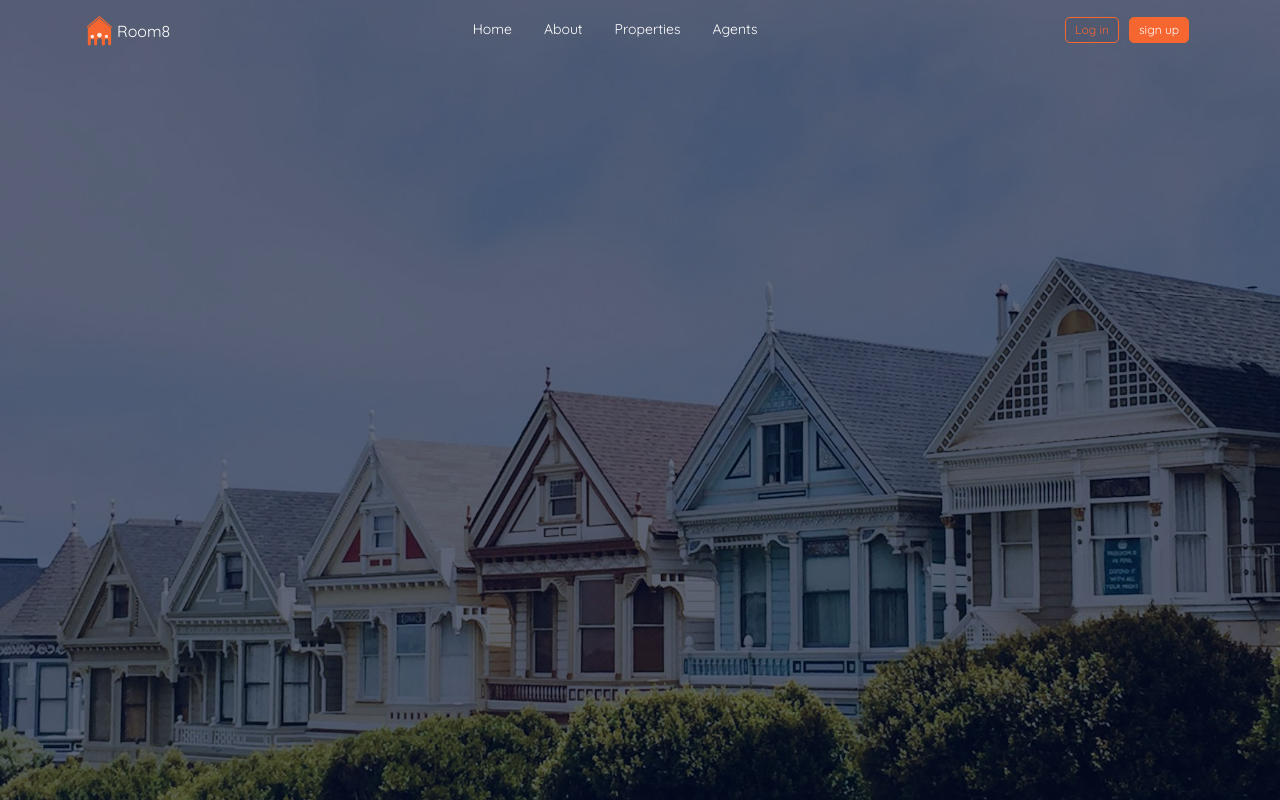
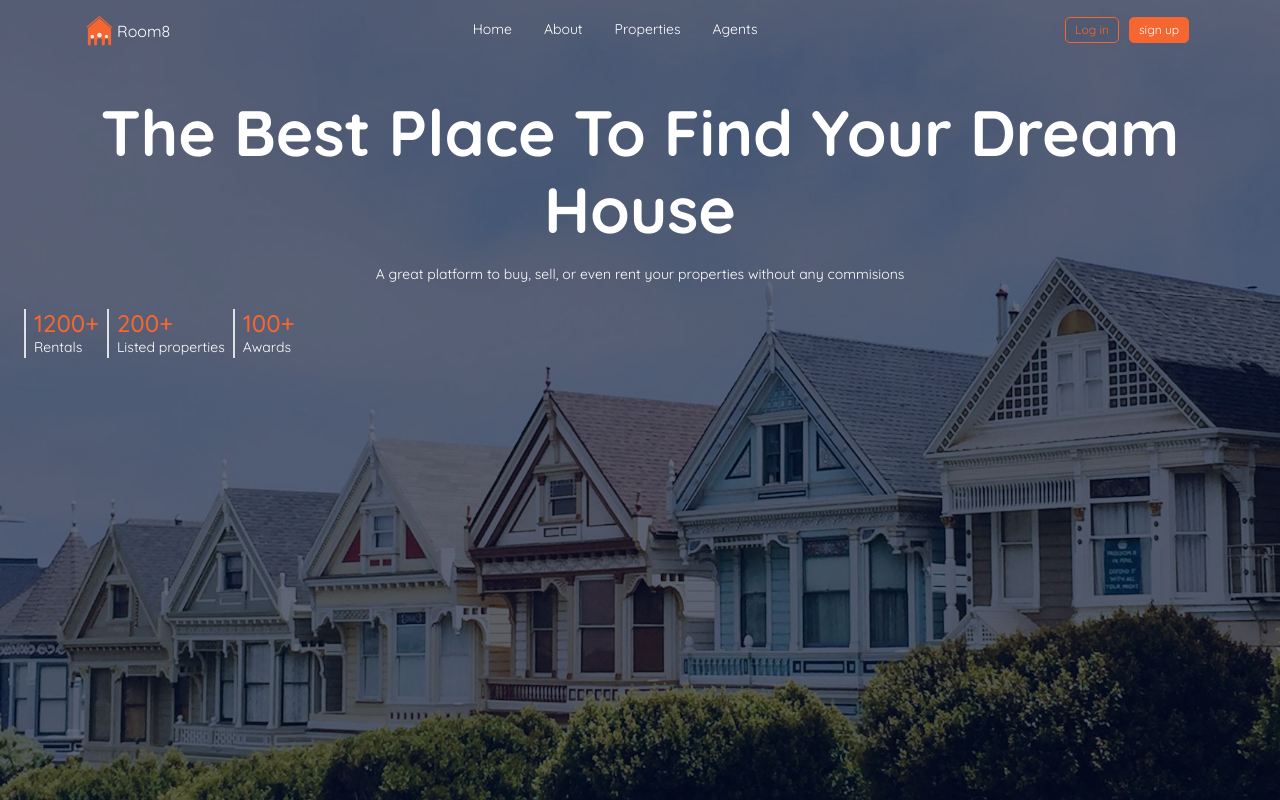
Before and after one commit to Ezekiel8807/room8, a React (Vite) app: page / in a window 1280 px wide. Built offline with nearby package versions, Linux system fonts and the light colour scheme.

Commit message:
designing the hero ppresentation

```diff
--- a/src/index.css
+++ b/src/index.css
@@ -27,3 +27,8 @@ button {
   height: 100vh;
   background-color: #00092999;
 }
+
+/* stat info design */
+.stat-info .info h4 {
+  color: #f56630;
+}
--- a/src/layout/Hero.jsx
+++ b/src/layout/Hero.jsx
@@ -5,6 +5,33 @@ const Hero = () => {
     <div className="hero">
       <div className="hero-content">
         <Header />
+        <div className="m-4">
+          <h1 className="h1 display-3 fw-bold text-white text-center p-2 mb-0">
+            The Best Place To Find Your Dream House
+          </h1>
+          <p className="dispaly-6 small text-white text-center p-2">
+            A great platform to buy, sell, or even rent your properties without
+            any commisions
+          </p>
+
+          {/* company stats */}
+          <div className="stat-info d-flex">
+            <div className="info info-1 px-2 border-start border-2">
+              <h4 className="mb-0">1200+</h4>
+              <p className="small text-white mb-0">Rentals</p>
+            </div>
+
+            <div className="info info-2 px-2 border-start border-2">
+              <h4 className="mb-0">200+</h4>
+              <p className="small text-white mb-0">Listed properties</p>
+            </div>
+
+            <div className="info info-2 px-2 border-start border-2">
+              <h4 className="mb-0">100+</h4>
+              <p className="small text-white mb-0">Awards</p>
+            </div>
+          </div>
+        </div>
       </div>
     </div>
   );
```
